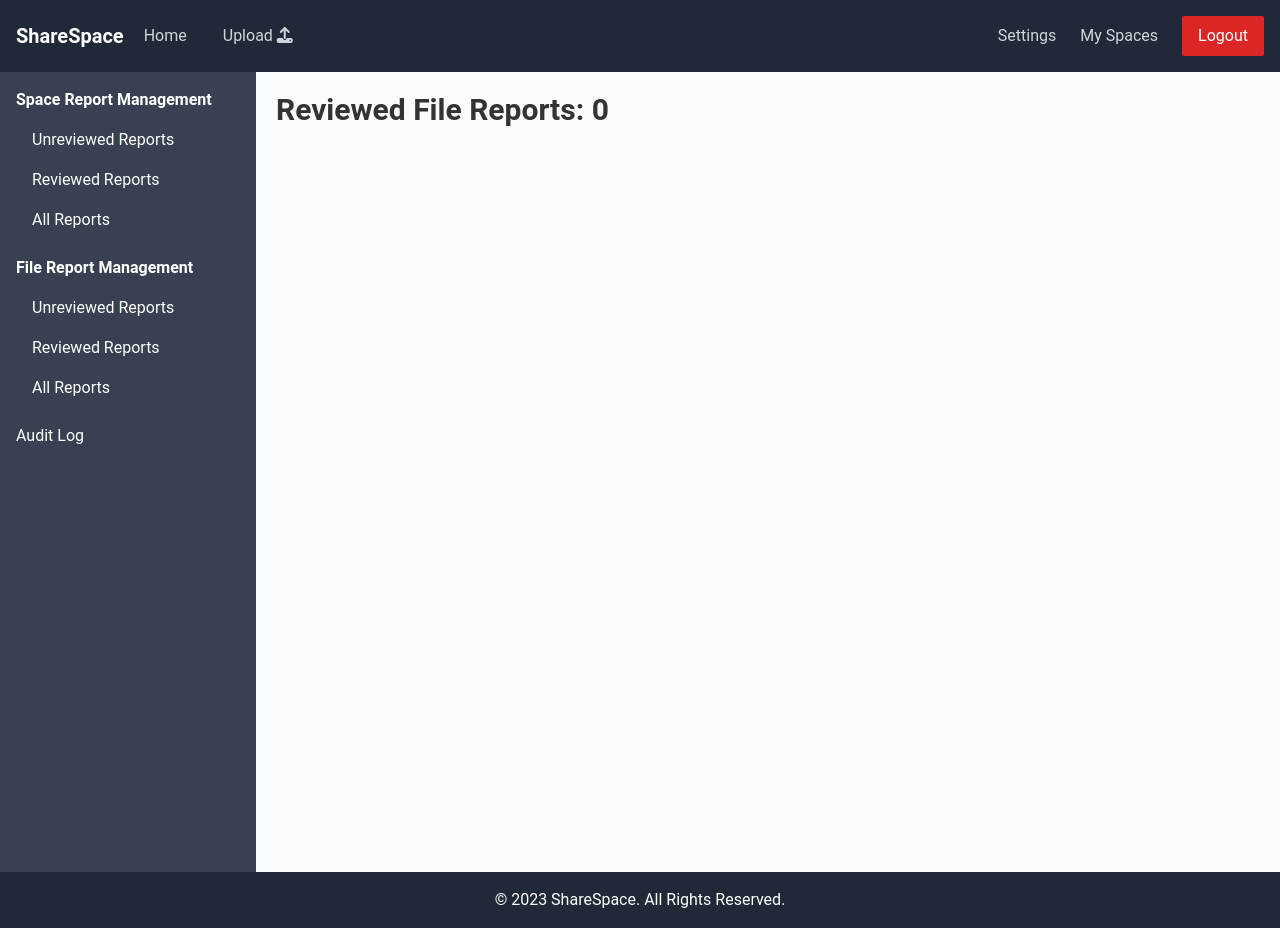
After one commit to jobyfoster/sharespace, a Django app: page /admin-panel/reviewed-file-reports/ in a window 1280 px wide. The commit adds this page. Run offline with Django 4.2, Linux system fonts and the light colour scheme; the visitor is signed in with stand-in values (Sample User, id 1); data that the repository does not hold is empty; some libraries are stand-ins or nearby versions.

Commit message:
added sharespace reporting and limited the amount of reports that can be sent to files and spaces. adding tos take downs on spaces then on to editting spaces

```diff
--- a/admin_panel/templates/admin_panel/base.html
+++ b/admin_panel/templates/admin_panel/base.html
@@ -12,10 +12,20 @@
 
             <!-- Report Management Group -->
             <li>
-                <span class="block px-4 py-2 font-semibold">Report Management</span>
+                <span class="block px-4 py-2 font-semibold">Space Report Management</span>
                 <ul class="pl-4">
-                    <li><a href="{% url 'admin_review_new_reports' %}" class="block px-4 py-2 hover:bg-gray-800">Unreviewed Reports</a></li>
-                    <li><a href="{% url 'admin_review_reviewed_reports' %}" class="block px-4 py-2 hover:bg-gray-800">Reviewed Reports</a></li>
+                    <li><a href="{% url 'admin_review_new_space_reports' %}" class="block px-4 py-2 hover:bg-gray-800">Unreviewed Reports</a></li>
+                    <li><a href="{% url 'admin_review_reviewed_space_reports' %}" class="block px-4 py-2 hover:bg-gray-800">Reviewed Reports</a></li>
+                    <li><a href="{% url 'home' %}" class="block px-4 py-2 hover:bg-gray-800">All Reports</a></li>
+                    <!-- More Report Management links -->
+                </ul>
+            </li>
+
+            <li>
+                <span class="block px-4 py-2 font-semibold">File Report Management</span>
+                <ul class="pl-4">
+                    <li><a href="{% url 'admin_review_new_file_reports' %}" class="block px-4 py-2 hover:bg-gray-800">Unreviewed Reports</a></li>
+                    <li><a href="{% url 'admin_review_reviewed_file_reports' %}" class="block px-4 py-2 hover:bg-gray-800">Reviewed Reports</a></li>
                     <li><a href="{% url 'home' %}" class="block px-4 py-2 hover:bg-gray-800">All Reports</a></li>
                     <!-- More Report Management links -->
                 </ul>
@@ -43,8 +53,4 @@
         </div>
     </div>
 </div>
-
-<!-- Custom JavaScript -->
-<script src="{% static 'js/main.js' %}"></script>
-
 {% endblock content %}
--- /dev/null
+++ b/admin_panel/templates/admin_panel/reviewed_file_reports.html
@@ -0,0 +1,45 @@
+{% extends "admin_panel/base.html" %}
+
+{% block admin_content %}
+<div class="reports-container container mx-auto p-5">
+    <h1 class="text-3xl font-semibold pb-5">Reviewed File Reports: {{ reports|length }}</h1>
+    <div class="reports grid grid-cols-1 md:grid-cols-2 lg:grid-cols-3 gap-4">
+        {% for report in reports %}
+        <div class="report-card bg-gray-50 py-5 px-6 border border-gray-300 rounded-lg shadow-lg hover:shadow-xl transition-shadow duration-300">
+            <div class="flex flex-row justify-between">
+                <h2 class="text-2xl font-bold mb-4">Report #{{ report.id }}</h2>
+                <p class="text-sm text-gray-700 text-right font-semibold">{{ report.time_since_submission}} ago</p>
+            </div>
+
+            <div class="flex flex-row justify-between">
+                <div>
+                    <p class="text-sm text-gray-700">Submitted by: <span class="font-medium">{{ report.reported_by.username }}</span></p>
+                    <p class="text-sm text-gray-700">Against: <span class="font-medium">{{ report.user_reported.username }}</span></p>
+                </div>
+                <div class="text-right">
+                    <p class="text-sm text-gray-700">Status: <span class="font-semibold text-indigo-700">{{ report.get_status_display }}</span></p>
+                    <p class="text-sm text-gray-700">Reviewed by: <span class="font-medium">{{ report.reviewed_by.username }}</span></p>
+                </div>
+            </div>
+
+
+
+            <div class="flex flex-wrap gap-2 justify-between mt-5">
+                <form action="{% url 'review_file_no_action' request.user.id report.id %}" method="post">
+                    {% csrf_token %}
+                    <button type="submit" class="px-5 py-2 text-sm font-semibold text-white {% if report.status != "RNA" %}bg-green-500 hover:bg-green-600 {% else %}bg-green-300 {% endif %}rounded-md focus:outline-none focus:ring-2 focus:ring-green-300 focus:ring-offset-2 transition duration-300 ease-in-out" {% if report.status == "RNA" %}disabled{% endif %}>No Action Taken</button>
+                </form>
+
+                <form action="{% url 'review_file_action_taken' request.user.id report.id %}" method="post">
+                    {% csrf_token %}
+                    <button type="submit" class="px-5 py-2 text-sm font-semibold text-white rounded-md {% if report.status != "RAT" %}bg-red-500 hover:bg-red-600 {% else %}bg-red-300 {% endif %}focus:outline-none focus:ring-2 focus:ring-red-300 focus:ring-offset-2 transition duration-300 ease-in-out" {% if report.status == "RAT" %}disabled{% endif %}>Action Taken</button>
+                </form>
+
+                <a href="{% url 'download' report.file_reported.id %}" class="px-5 py-2 text-sm font-semibold text-white bg-blue-500 rounded-md hover:bg-blue-600 focus:outline-none focus:ring-2 focus:ring-blue-300 focus:ring-offset-2 transition duration-300 ease-in-out" target="_blank">View File</a>
+            </div>
+        </div>
+
+        {% endfor %}
+    </div>
+</div>
+{% endblock admin_content %}
--- a/admin_panel/views.py
+++ b/admin_panel/views.py
@@ -3,14 +3,24 @@ from django.contrib import messages
 from django.contrib.auth.models import User
 from django.contrib.auth.decorators import login_required
 from app.models import (
-    Report,
-    get_reports,
-    get_reviewed_reports,
-    get_under_review_reports,
+    FileReport,
+    ShareSpace,
+    SpaceReport,
+    ReportStatus,
+    get_file_reports,
+    get_space_reports,
+    get_reviewed_file_reports,
+    get_reviewed_space_reports,
+    get_under_review_file_reports,
+    get_under_review_space_reports,
     review_report,
 )
 from django.core.paginator import Paginator
-from .models import AuditLog, create_audit_log_for_report_change
+from .models import (
+    AuditLog,
+    create_audit_log_for_file_report_change,
+    create_audit_log_for_space_report_change,
+)
 from django.http import HttpResponseRedirect
 from .decorators import group_required
 
@@ -18,36 +28,38 @@ from .decorators import group_required
 @group_required("Admin")  # Ensures only users in the "Admin" group can access this view
 def admin_panel(request):
     # Redirects to the view for reviewing new reports
-    return redirect("admin_review_new_reports")
+    return redirect("admin_review_new_file_reports")
 
 
 @group_required("Admin")
-def view_unreviewed_reports(request):
+def view_unreviewed_file_reports(request):
     # Fetches a list of reports that are currently under review
-    unreviewed_reports = get_under_review_reports()
+    unreviewed_reports = get_under_review_file_reports()
     # Renders a template with the unreviewed reports
     return render(
-        request, "admin_panel/unreviewed_reports.html", {"reports": unreviewed_reports}
+        request,
+        "admin_panel/unreviewed_file_reports.html",
+        {"reports": unreviewed_reports},
     )
 
 
 @group_required("Admin")
-def report_no_action(request, user_id, report_id):
+def review_file_no_action(request, user_id, report_id):
     # This view handles the case where no action is taken on a report
     if request.POST:
         # Fetches the report or returns a 404 if not found
-        report = get_object_or_404(Report, id=report_id)
+        report = get_object_or_404(FileReport, id=report_id)
         # Fetches the user who reviewed the report
         reviewed_by = User.objects.get(id=user_id)
         # Updates the report status to indicate no action was taken
-        review_report(report, reviewed_by, Report.ReportStatus.REVIEWED_NO_ACTION)
+        review_report(report, reviewed_by, ReportStatus.REVIEWED_NO_ACTION)
 
         # Creates an audit log for this report change
-        create_audit_log_for_report_change(user=request.user, report=report)
+        create_audit_log_for_file_report_change(user=request.user, report=report)
         # Shows a success message to the admin
         messages.success(
             request,
-            f'Report #{report_id} has been marked "No Action Taken" by {reviewed_by.username}!',
+            f'File Report #{report_id} has been marked "No Action Taken" by {reviewed_by.username}!',
         )
 
         # Redirects back to the previous page
@@ -55,18 +67,18 @@ def report_no_action(request, user_id, report_id):
 
 
 @group_required("Admin")
-def report_action_taken(request, user_id, report_id):
+def review_file_action_taken(request, user_id, report_id):
     # This view is for marking a report as having action taken
     if request.POST:
         # Fetches the report, 404 if not found
-        report = get_object_or_404(Report, id=report_id)
+        report = get_object_or_404(FileReport, id=report_id)
         # Gets the user who reviewed the report
         reviewed_by = User.objects.get(id=user_id)
         # Marks the report as having action taken
-        review_report(report, reviewed_by, Report.ReportStatus.REVIEWED_ACTION_TAKEN)
+        review_report(report, reviewed_by, ReportStatus.REVIEWED_ACTION_TAKEN)
 
         # Creates an audit log for the report status change
-        create_audit_log_for_report_change(user=request.user, report=report)
+        create_audit_log_for_file_report_change(user=request.user, report=report)
         # Notifies the admin of the successful action
         messages.success(
             request,
@@ -78,15 +90,87 @@ def report_action_taken(request, user_id, report_id):
 
 
 @group_required("Admin")
-def view_reviewed_reports(request):
+def view_reviewed_file_reports(request):
     # Retrieves all reports that have been reviewed
-    reviewed_reports = get_reviewed_reports()
-    print(reviewed_reports)  # Outputs the reports to the console (useful for debugging)
+    reviewed_reports = get_reviewed_file_reports()
 
     # Renders the page with the reviewed reports
     return render(
-        request, "admin_panel/reviewed_reports.html", {"reports": reviewed_reports}
+        request, "admin_panel/reviewed_file_reports.html", {"reports": reviewed_reports}
     )
+
+
+@group_required("Admin")
+def view_unreviewed_space_reports(request):
+    # Fetches a list of reports that are currently under review
+    unreviewed_reports = get_under_review_space_reports()
+    # Renders a template with the unreviewed reports
+    return render(
+        request,
+        "admin_panel/unreviewed_space_reports.html",
+        {"reports": unreviewed_reports},
+    )
+
+
+@group_required("Admin")
+def view_reviewed_space_reports(request):
+    # Fetches a list of reports that are currently under review
+    reviewed_reports = get_reviewed_space_reports()
+
+    for report in reviewed_reports:
+        print(report.status)
+    # Renders a template with the unreviewed reports
+    return render(
+        request,
+        "admin_panel/reviewed_space_reports.html",
+        {"reports": reviewed_reports},
+    )
+
+
+@group_required("Admin")
+def review_space_no_action(request, user_id, report_id):
+    # This view handles the case where no action is taken on a report
+    if request.POST:
+        # Fetches the report or returns a 404 if not found
+        report = get_object_or_404(SpaceReport, id=report_id)
+        # Fetches the user who reviewed the report
+        reviewed_by = User.objects.get(id=user_id)
+        # Updates the report status to indicate no action was taken
+        review_report(report, reviewed_by, ReportStatus.REVIEWED_NO_ACTION)
+
+        # Creates an audit log for this report change
+        create_audit_log_for_space_report_change(user=request.user, report=report)
+        # Shows a success message to the admin
+        messages.success(
+            request,
+            f'ShareSpace Report #{report_id} has been marked "No Action Taken" by {reviewed_by.username}!',
+        )
+
+        # Redirects back to the previous page
+        return HttpResponseRedirect(request.META.get("HTTP_REFERER"))
+
+
+@group_required("Admin")
+def review_space_action_taken(request, user_id, report_id):
+    # This view is for marking a report as having action taken
+    if request.POST:
+        # Fetches the report, 404 if not found
+        report = get_object_or_404(SpaceReport, id=report_id)
+        # Gets the user who reviewed the report
+        reviewed_by = User.objects.get(id=user_id)
+        # Marks the report as having action taken
+        review_report(report, reviewed_by, ReportStatus.REVIEWED_ACTION_TAKEN)
+
+        # Creates an audit log for the report status change
+        create_audit_log_for_file_report_change(user=request.user, report=report)
+        # Notifies the admin of the successful action
+        messages.success(
+            request,
+            f'Report #{report_id} has been marked "Action Taken" by {reviewed_by.username}!',
+        )
+
+        # Redirects back to the previous page
+        return HttpResponseRedirect(request.META.get("HTTP_REFERER"))
 
 
 @group_required("Admin")
--- a/app/admin.py
+++ b/app/admin.py
@@ -1,6 +1,6 @@
 from django.contrib import admin
-from .models import UploadedFile, Report
+from .models import UploadedFile, FileReport
 
 # Register your models here.
 admin.site.register(UploadedFile)
-admin.site.register(Report)
+admin.site.register(FileReport)
--- a/app/templates/app/download_file.html
+++ b/app/templates/app/download_file.html
@@ -16,7 +16,7 @@
                 <i class="fas fa-cog text-gray-700"></i>
             </button>
             <div class="options-dropdown absolute w-28 right-0 mt-2 hidden bg-white rounded-md shadow-xl z-10">
-                <a href="{% url 'report' file.id %}" class="dropdown-item block px-4 py-2 text-gray-800 hover:bg-gray-200"><i class="fa-solid fa-flag"></i> Report</a>
+                <a href="{% url 'report_file' file.id %}" class="dropdown-item block px-4 py-2 text-gray-800 hover:bg-gray-200"><i class="fa-solid fa-flag"></i> Report</a>
                 <a href="{% url 'delete_file' file.id %}" class="dropdown-item block px-4 py-2 text-gray-800 hover:bg-gray-200"><i class="fa-solid fa-trash-can"></i> Delete</a>
             </div>
         </div>
--- a/app/templates/app/share_space.html
+++ b/app/templates/app/share_space.html
@@ -28,7 +28,7 @@
                         <a href="{% url 'favorite_space' share_space.id %}" class="block px-4 py-3 text-sm text-gray-700 hover:bg-gray-100"><i class="fa-regular fa-heart"></i> Favorite</a>
                     {% endif %}
 
-                    <a href="{% url 'home' %}" class="block px-4 py-3 text-sm text-gray-700 hover:bg-gray-100"><i class="fa-solid fa-flag"></i> Report</a>
+                    <a href="{% url 'report_space' share_space.id %}" class="block px-4 py-3 text-sm text-gray-700 hover:bg-gray-100"><i class="fa-solid fa-flag"></i> Report</a>
                 {% endif %}
 
 
--- a/config/urls.py
+++ b/config/urls.py
@@ -28,7 +28,7 @@ urlpatterns = [
     path("login/", user_views.signin, name="login"),
     path("logout/", user_views.log_out, name="logout"),
     # App Views
-    path('settings/', app_views.settings_view, name='settings'),
+    path("settings/", app_views.settings_view, name="settings"),
     path("", app_views.home, name="home"),
     path("upload/", app_views.upload, name="upload"),
     path("spaces/", app_views.user_spaces, name="user_spaces"),
@@ -39,7 +39,8 @@ urlpatterns = [
         name="space_password",
     ),
     path("download/<str:file_id>/", app_views.download_file_view, name="download"),
-    path("report/<str:file_id>/", app_views.report_file, name="report"),
+    path("report-file/<str:file_id>/", app_views.report_file, name="report_file"),
+    path("report-space/<str:space_id>/", app_views.report_space, name="report_space"),
     path("delete-file/<str:file_id>/", app_views.delete_file, name="delete_file"),
     path("delete-space/<str:space_id>/", app_views.delete_space, name="delete_space"),
     path(
@@ -55,24 +56,44 @@ urlpatterns = [
     # Admin Views
     path("admin-panel/", admin_views.admin_panel, name="admin_panel"),
     path(
-        "admin-panel/unreviewed-reports/",
-        admin_views.view_unreviewed_reports,
-        name="admin_review_new_reports",
+        "admin-panel/unreviewed-space-reports/",
+        admin_views.view_unreviewed_space_reports,
+        name="admin_review_new_space_reports",
     ),
     path(
-        "admin-panel/reviewed-reports/",
-        admin_views.view_reviewed_reports,
-        name="admin_review_reviewed_reports",
+        "admin-panel/reviewed-space-reports/",
+        admin_views.view_reviewed_space_reports,
+        name="admin_review_reviewed_space_reports",
     ),
     path(
-        "admin-panel/review-report/no-action-taken/<int:user_id>/<int:report_id>/",
-        admin_views.report_no_action,
-        name="report_no_action",
+        "admin-panel/unreviewed-file-reports/",
+        admin_views.view_unreviewed_file_reports,
+        name="admin_review_new_file_reports",
     ),
     path(
-        "admin-panel/review-report/action-taken/<int:user_id>/<int:report_id>/",
-        admin_views.report_action_taken,
-        name="report_action_taken",
+        "admin-panel/reviewed-file-reports/",
+        admin_views.view_reviewed_file_reports,
+        name="admin_review_reviewed_file_reports",
+    ),
+    path(
+        "admin-panel/review-file-report/no-action-taken/<int:user_id>/<int:report_id>/",
+        admin_views.review_file_no_action,
+        name="review_file_no_action",
+    ),
+    path(
+        "admin-panel/review-file-report/action-taken/<int:user_id>/<int:report_id>/",
+        admin_views.review_file_action_taken,
+        name="review_file_action_taken",
+    ),
+    path(
+        "admin-panel/review-space-report/no-action-taken/<int:user_id>/<int:report_id>/",
+        admin_views.review_space_no_action,
+        name="review_space_no_action",
+    ),
+    path(
+        "admin-panel/review-space-report/action-taken/<int:user_id>/<int:report_id>/",
+        admin_views.review_space_action_taken,
+        name="review_space_action_taken",
     ),
     path(
         "admin-panel/audit-log/",
```
Also changed, not shown: admin_panel/models.py (+34 -8 lines), admin_panel/templates/admin_panel/reviewed_space_reports.html (renamed from admin_panel/templates/admin_panel/reviewed_reports.html, +4 -4 lines), admin_panel/templates/admin_panel/unreviewed_file_reports.html (renamed from admin_panel/templates/admin_panel/unreviewed_reports.html, +4 -4 lines), admin_panel/templates/admin_panel/unreviewed_space_reports.html (added, +33 -0 lines), app/forms.py (+35 -10 lines), app/models.py (+108 -25 lines), app/views.py (+89 -17 lines), admin_panel/migrations/0003_alter_auditlog_action.py (added), admin_panel/migrations/0004_alter_auditlog_action.py (added), app/migrations/0014_filereport_spacereport_delete_report.py (added), app/migrations/0015_alter_filereport_file_reported_and_more.py (added).
